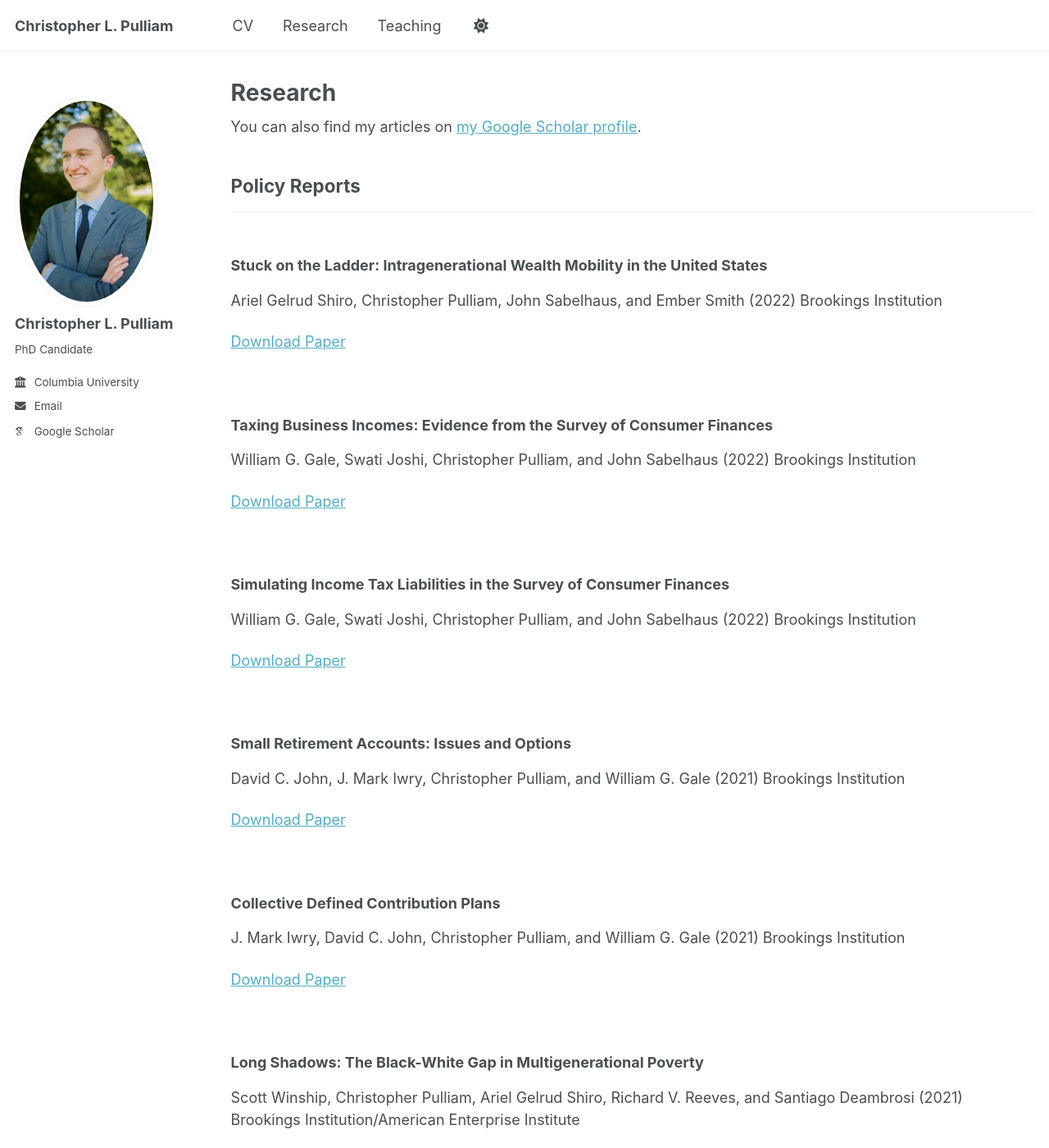
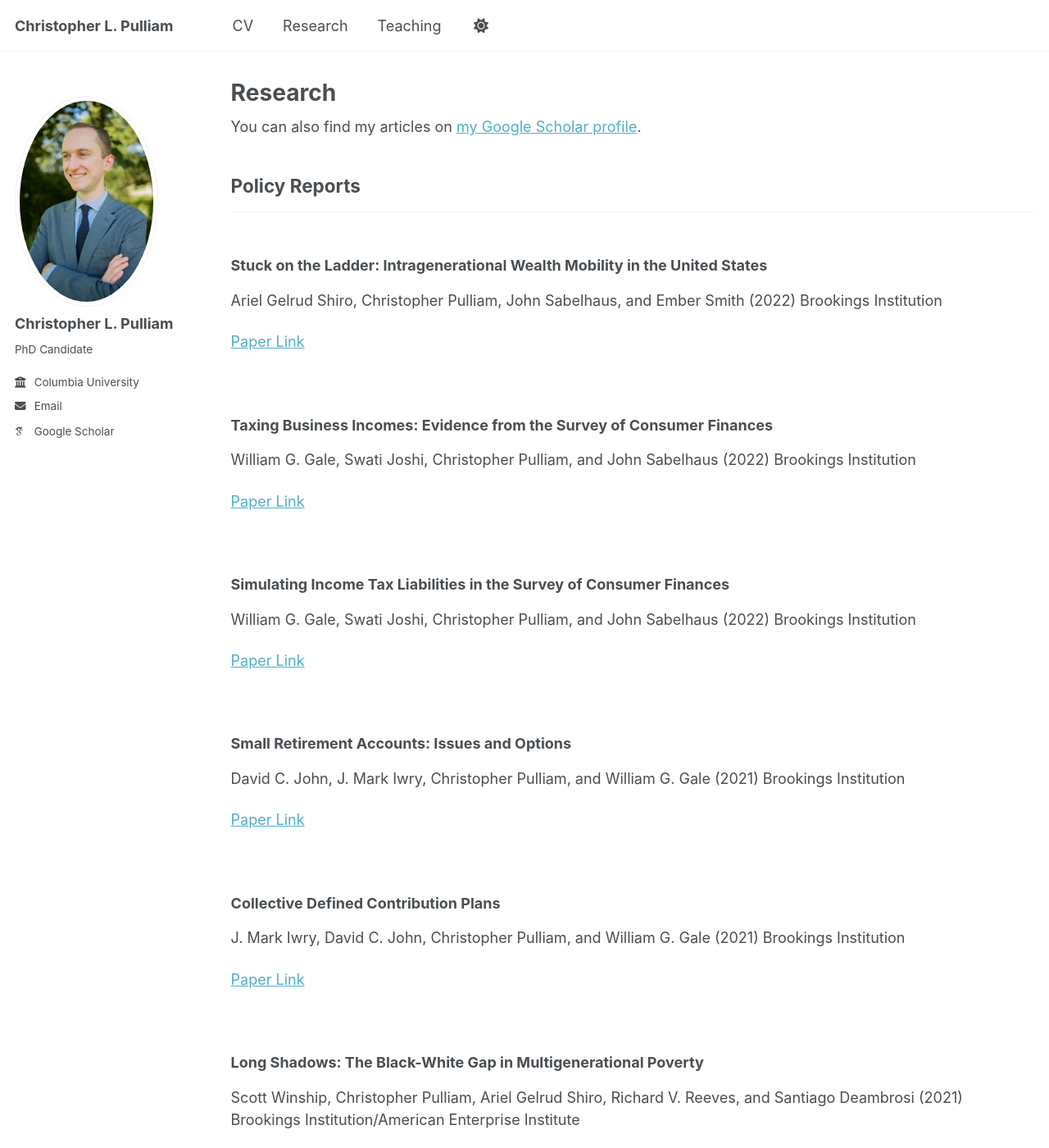
Before and after one commit to christopher-pulliam/christopher-pulliam.github.io, a Jekyll site: the page built from _pages/publications.html, in a window 1280 px wide and 1400 px high. Shown: the whole window at 82% size. Built offline with Jekyll 4.4.1, drawn with Linux system fonts in a browser that asks for light colours; some web fonts are replaced; a script that is not in the unit is left out; some of the changed text lies outside the part shown.

Commit message:
Change 'Download Paper' link text to 'Paper Link'

```diff
--- a/_includes/archive-single.html
+++ b/_includes/archive-single.html
@@ -30,7 +30,7 @@
 
     {% if post.paperurl or post.slidesurl or post.bibtexurl %}
       <p>
-        {% if post.paperurl %}<a href="{{ post.paperurl }}">Download Paper</a>{% endif %}
+        {% if post.paperurl %}<a href="{{ post.paperurl }}">Paper Link</a>{% endif %}
         {% if post.slidesurl %}{% if post.paperurl %} | {% endif %}<a href="{{ post.slidesurl }}">Download Slides</a>{% endif %}
         {% if post.bibtexurl %}{% if post.paperurl or post.slidesurl %} | {% endif %}<a href="{{ post.bibtexurl }}">Download Bibtex</a>{% endif %}
       </p>
```
